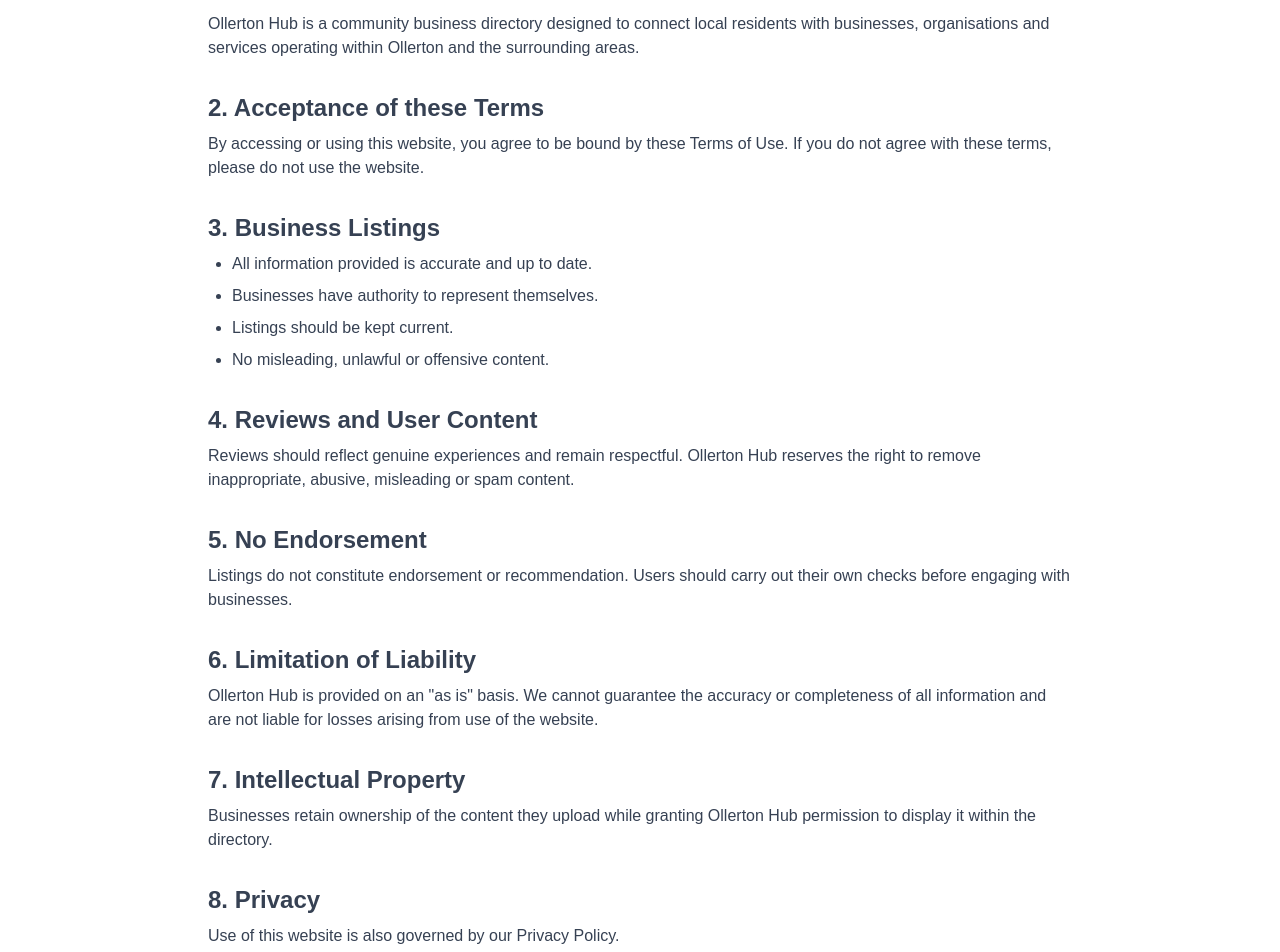
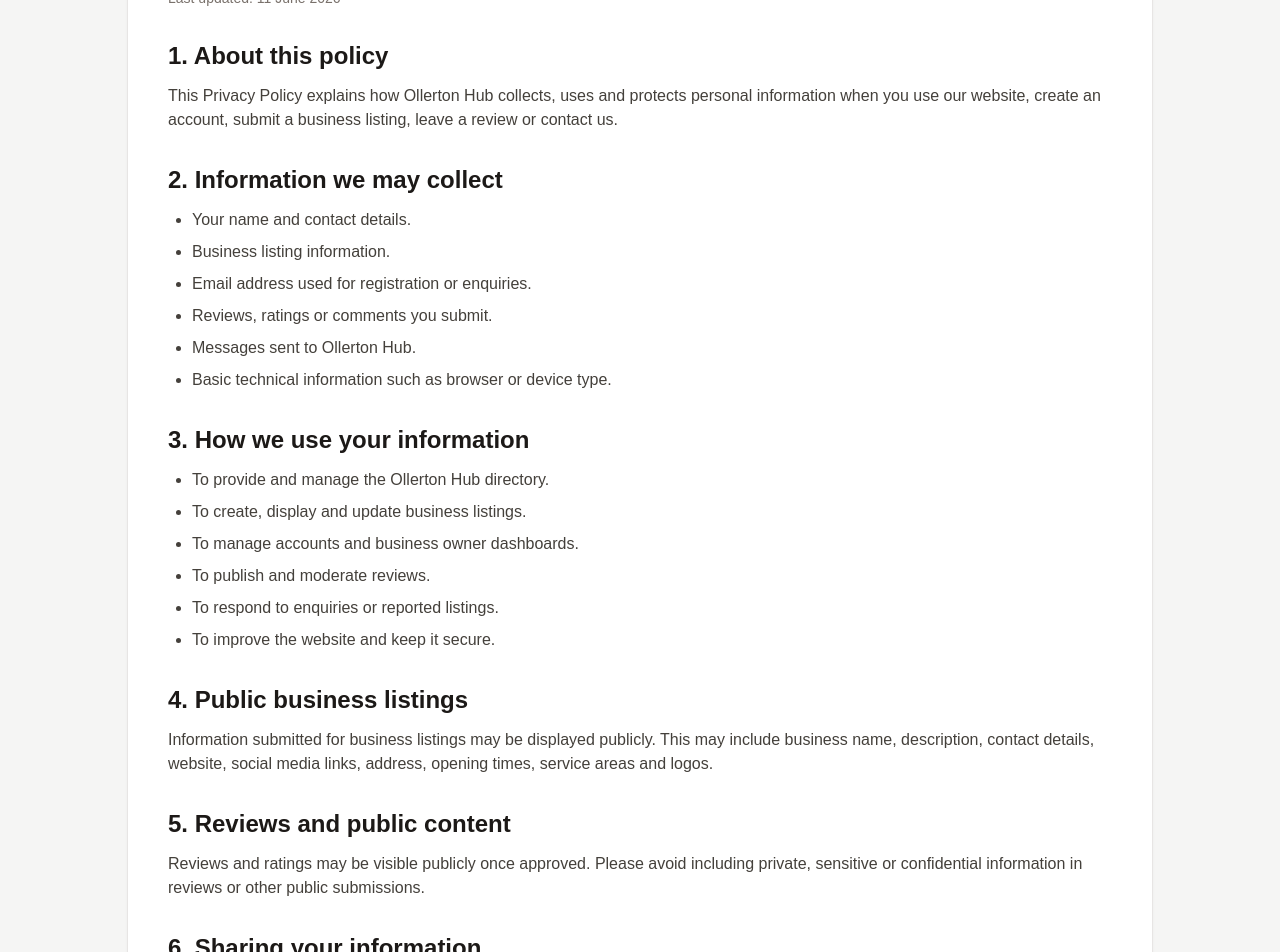
Before and after one commit to gubbn/ollerton-hub, a Next.js app: page /privacy in a window 1280 px wide. Shown: the part 180-1132 px from the top of the page. Built offline with nearby package versions, Linux system fonts and the light colour scheme.

Commit message:
Update to privacy page

```diff
--- a/app/privacy/page.tsx
+++ b/app/privacy/page.tsx
@@ -1,118 +1,151 @@
-export default function TermsPage() {
+export default function PrivacyPage() {
   return (
-    <main className="max-w-4xl mx-auto px-4 py-10">
-      <h1 className="text-4xl font-bold mb-6">Terms of Use</h1>
+    <main className="min-h-screen bg-stone-100 px-4 py-10">
+      <div className="mx-auto max-w-5xl">
+        <section className="rounded-3xl bg-white p-6 shadow-sm ring-1 ring-stone-200 md:p-10">
+          <p className="mb-3 text-sm font-semibold uppercase tracking-wide text-red-600">
+            Privacy
+          </p>
 
-      <p className="mb-6 text-gray-700">
+          <h1 className="mb-4 text-4xl font-extrabold tracking-tight text-stone-900">
+            Privacy Policy
+          </h1>
+
+          <p className="mb-8 text-sm text-stone-500">
             Last updated: 11 June 2026
           </p>
 
-      <div className="space-y-8 text-gray-700">
-
+          <div className="space-y-8 text-stone-700">
             <section>
-          <h2 className="text-2xl font-semibold mb-2">
-            1. About Ollerton Hub
+              <h2 className="text-2xl font-bold text-stone-900">
+                1. About this policy
               </h2>
-
-          <p>
-            Ollerton Hub is a community business directory designed to connect
-            local residents with businesses, organisations and services
-            operating within Ollerton and the surrounding areas.
+              <p className="mt-3">
+                This Privacy Policy explains how Ollerton Hub collects, uses and
+                protects personal information when you use our website, create
+                an account, submit a business listing, leave a review or contact
+                us.
               </p>
             </section>
 
             <section>
-          <h2 className="text-2xl font-semibold mb-2">
-            2. Acceptance of these Terms
+              <h2 className="text-2xl font-bold text-stone-900">
+                2. Information we may collect
               </h2>
 
-          <p>
-            By accessing or using this website, you agree to be bound by these
-            Terms of Use. If you do not agree with these terms, please do not
-            use the website.
+              <ul className="mt-3 list-disc space-y-2 pl-6">
+                <li>Your name and contact details.</li>
+                <li>Business listing information.</li>
+                <li>Email address used for registration or enquiries.</li>
+                <li>Reviews, ratings or comments you submit.</li>
+                <li>Messages sent to Ollerton Hub.</li>
+                <li>Basic technical information such as browser or device type.</li>
+              </ul>
+            </section>
+
+            <section>
+              <h2 className="text-2xl font-bold text-stone-900">
+                3. How we use your information
+              </h2>
+
+              <ul className="mt-3 list-disc space-y-2 pl-6">
+                <li>To provide and manage the Ollerton Hub directory.</li>
+                <li>To create, display and update business listings.</li>
+                <li>To manage accounts and business owner dashboards.</li>
+                <li>To publish and moderate reviews.</li>
+                <li>To respond to enquiries or reported listings.</li>
+                <li>To improve the website and keep it secure.</li>
+              </ul>
+            </section>
+
+            <section>
+              <h2 className="text-2xl font-bold text-stone-900">
+                4. Public business listings
+              </h2>
+
+              <p className="mt-3">
+                Information submitted for business listings may be displayed
+                publicly. This may include business name, description, contact
+                details, website, social media links, address, opening times,
+                service areas and logos.
               </p>
             </section>
 
             <section>
-          <h2 className="text-2xl font-semibold mb-2">
-            3. Business Listings
+              <h2 className="text-2xl font-bold text-stone-900">
+                5. Reviews and public content
               </h2>
 
-          <ul className="list-disc pl-6 space-y-2">
-            <li>All information provided is accurate and up to date.</li>
-            <li>Businesses have authority to represent themselves.</li>
-            <li>Listings should be kept current.</li>
-            <li>No misleading, unlawful or offensive content.</li>
-          </ul>
-        </section>
-
-        <section>
-          <h2 className="text-2xl font-semibold mb-2">
-            4. Reviews and User Content
-          </h2>
-
-          <p>
-            Reviews should reflect genuine experiences and remain respectful.
-            Ollerton Hub reserves the right to remove inappropriate, abusive,
-            misleading or spam content.
+              <p className="mt-3">
+                Reviews and ratings may be visible publicly once approved. Please
+                avoid including private, sensitive or confidential information in
+                reviews or other public submissions.
               </p>
             </section>
 
             <section>
-          <h2 className="text-2xl font-semibold mb-2">
-            5. No Endorsement
+              <h2 className="text-2xl font-bold text-stone-900">
+                6. Sharing your information
               </h2>
 
-          <p>
-            Listings do not constitute endorsement or recommendation. Users
-            should carry out their own checks before engaging with businesses.
+              <p className="mt-3">
+                We do not sell personal information. We may share information
+                only where needed to operate the website, comply with legal
+                obligations, protect users, or work with trusted service
+                providers such as hosting, database or authentication services.
               </p>
             </section>
 
             <section>
-          <h2 className="text-2xl font-semibold mb-2">
-            6. Limitation of Liability
+              <h2 className="text-2xl font-bold text-stone-900">
+                7. How long we keep information
               </h2>
 
-          <p>
-            Ollerton Hub is provided on an "as is" basis. We cannot guarantee
-            the accuracy or completeness of all information and are not liable
-            for losses arising from use of the website.
+              <p className="mt-3">
+                We keep information only for as long as needed to provide the
+                directory, maintain records, resolve disputes, handle reports and
+                meet legal obligations.
               </p>
             </section>
 
             <section>
-          <h2 className="text-2xl font-semibold mb-2">
-            7. Intellectual Property
+              <h2 className="text-2xl font-bold text-stone-900">
+                8. Cookies
               </h2>
 
-          <p>
-            Businesses retain ownership of the content they upload while
-            granting Ollerton Hub permission to display it within the directory.
+              <p className="mt-3">
+                Ollerton Hub may use cookies or similar technologies to keep the
+                website working, support login features and improve the user
+                experience. More details are available in our Cookie Policy.
               </p>
             </section>
 
             <section>
-          <h2 className="text-2xl font-semibold mb-2">
-            8. Privacy
+              <h2 className="text-2xl font-bold text-stone-900">
+                9. Your rights
               </h2>
 
-          <p>
-            Use of this website is also governed by our Privacy Policy.
+              <p className="mt-3">
+                Under UK data protection law, you may have rights to access,
+                correct, delete or restrict the use of your personal information.
+                You may also have the right to object to certain processing or
+                complain to the UK Information Commissioner&apos;s Office.
               </p>
             </section>
 
             <section>
-          <h2 className="text-2xl font-semibold mb-2">
-            9. Changes to These Terms
+              <h2 className="text-2xl font-bold text-stone-900">
+                10. Contact
               </h2>
 
-          <p>
-            We may update these Terms from time to time. Changes become
-            effective once published on this page.
+              <p className="mt-3">
+                If you have any questions about this Privacy Policy or how your
+                information is handled, please contact Ollerton Hub using the
+                details provided on our Contact page.
               </p>
             </section>
-
+          </div>
+        </section>
       </div>
     </main>
   )
```
Lines whose indentation alone changed are shown as unchanged.
